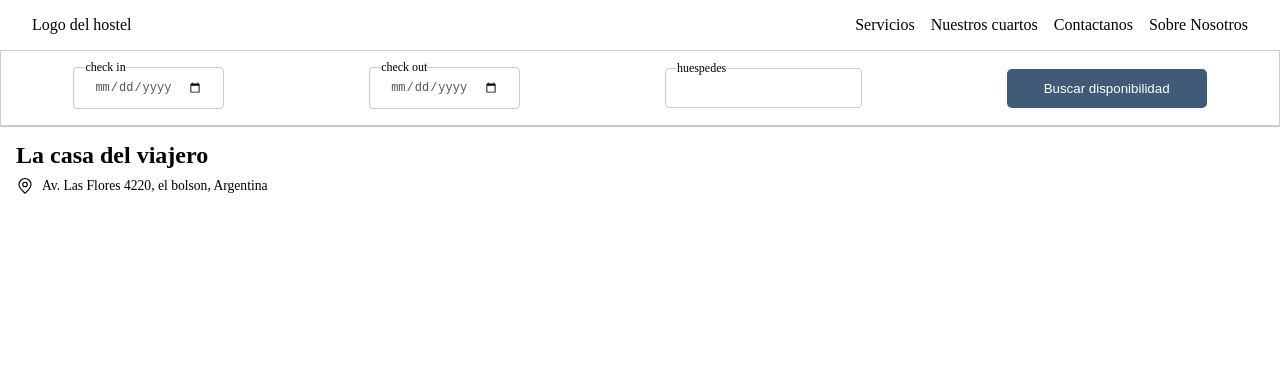
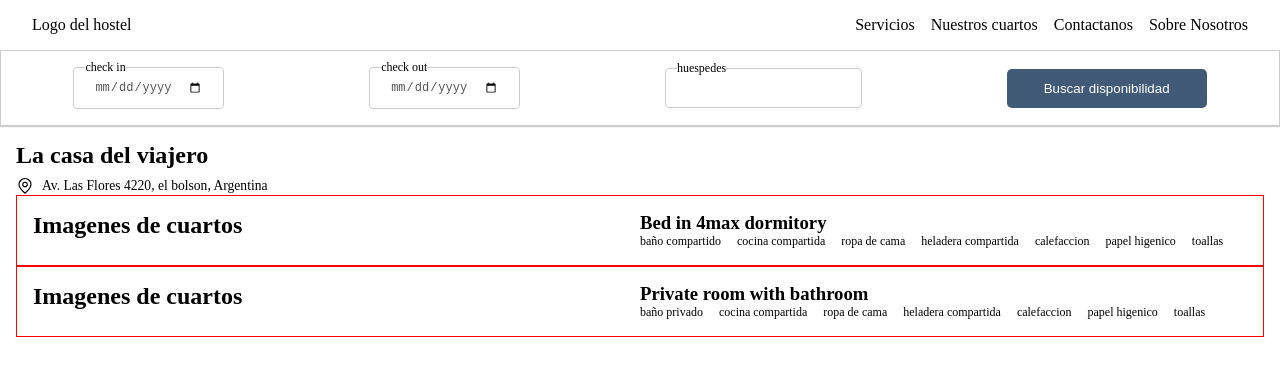
Before and after one commit to tomason182/la-casa-del-viajero-website, a React (Vite) app: page /searchresult in a window 1280 px wide. Shown: the top 376 px of the page. Built offline with nearby package versions, Linux system fonts and the light colour scheme.

Commit message:
add: room types containers

```diff
--- a/src/pages/SearchResult/SearchResult.jsx
+++ b/src/pages/SearchResult/SearchResult.jsx
@@ -38,6 +38,15 @@ export default function SearchResult() {
           custom_availability: 4,
         },
       ],
+      amenities: [
+        "baño compartido",
+        "cocina compartida",
+        "ropa de cama",
+        "heladera compartida",
+        "calefaccion",
+        "papel higenico",
+        "toallas",
+      ],
     },
     {
       _id: "roomType002",
@@ -58,8 +67,35 @@ export default function SearchResult() {
           custom_availability: 2,
         },
       ],
+      amenities: [
+        "baño privado",
+        "cocina compartida",
+        "ropa de cama",
+        "heladera compartida",
+        "calefaccion",
+        "papel higenico",
+        "toallas",
+      ],
     },
   ];
+
+  const roomTypeList = roomTypes.map(r => {
+    return (
+      <div key={r._id} className={styles.roomTypeContainer}>
+        <div>
+          <h1>Imagenes de cuartos</h1>
+        </div>
+        <div>
+          <h3>{r.description}</h3>
+          <ul>
+            {r.amenities.map((amenity, index) => (
+              <li key={index}>{amenity}</li>
+            ))}
+          </ul>
+        </div>
+      </div>
+    );
+  });
 
   return (
     <>
@@ -96,7 +132,7 @@ export default function SearchResult() {
             </div>
           </div>
           <div className={styles.mainContent}>
-            <div className={styles.roomsContainer}></div>
+            <div className={styles.roomsContainer}>{roomTypeList}</div>
             <div className={styles.priceDetailsContainer}></div>
           </div>
         </section>
--- a/src/pages/SearchResult/SearchResult.module.css
+++ b/src/pages/SearchResult/SearchResult.module.css
@@ -23,3 +23,23 @@
 .location p {
   font-size: 0.85rem;
 }
+
+.roomTypeContainer {
+  border: 1px solid red;
+  display: grid;
+  grid-template-columns: repeat(auto-fit, minmax(150px, 1fr));
+  text-align: left;
+  padding: 1rem;
+}
+
+.roomTypeContainer ul {
+  display: flex;
+  flex-direction: row;
+  flex-wrap: wrap;
+  gap: 1rem;
+}
+
+.roomTypeContainer li {
+  font-size: 0.75rem;
+  list-style: none;
+}
```
